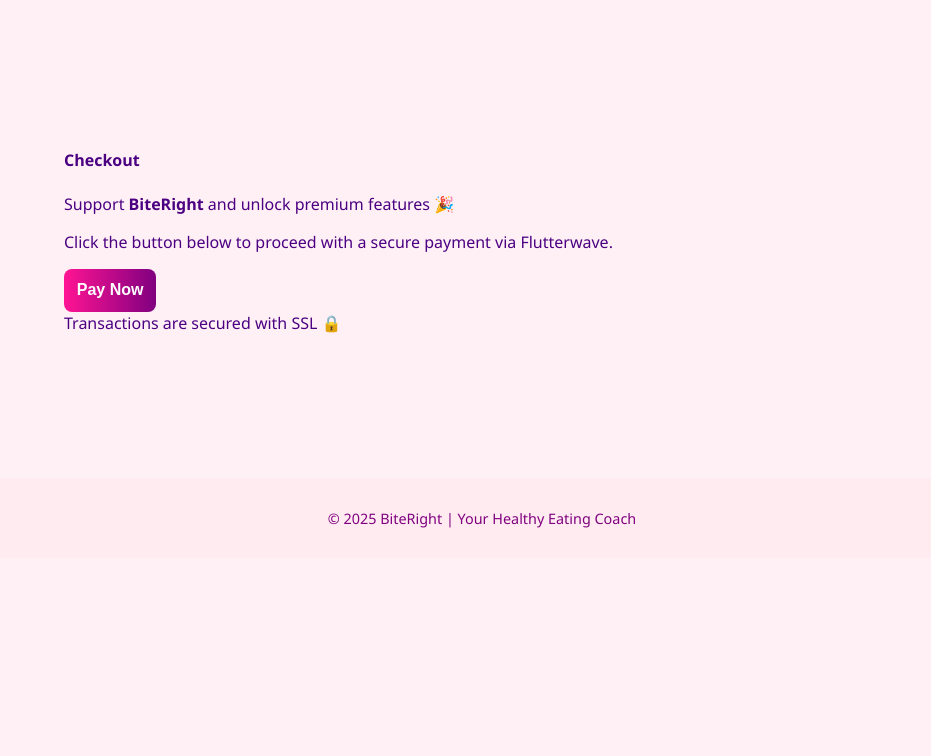
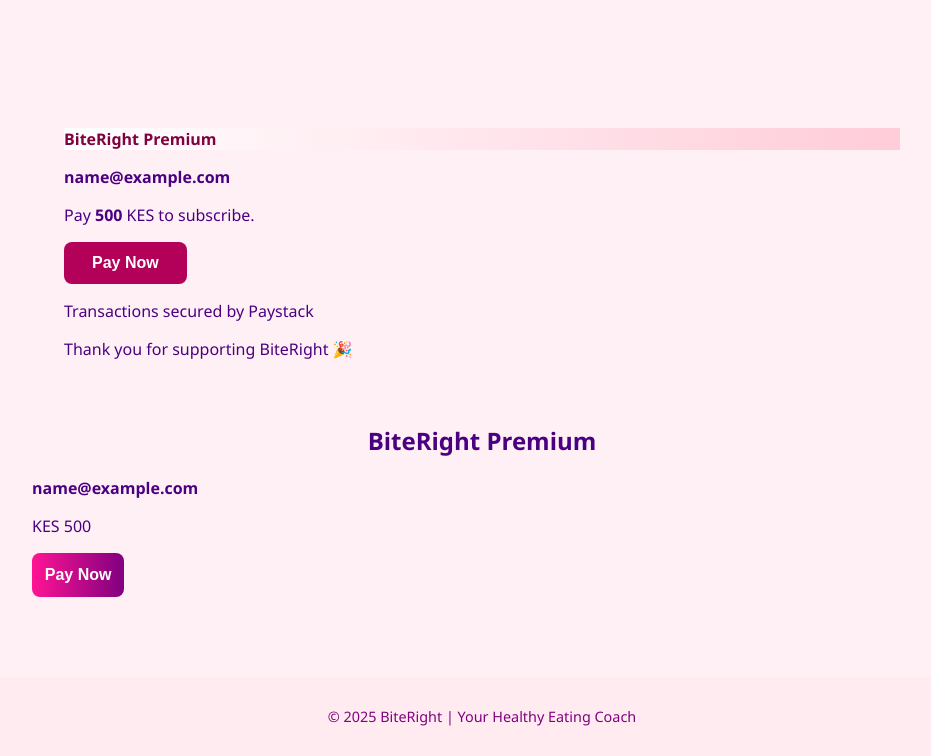
Before and after one commit to Wendy-Okoth/BiteRight, a Flask app: page /checkout in a window 1280 px wide. Shown: the part 65-821 px from the top of the page, without its empty margins (158-1089 px from the left). Before the commit the page ends 593 px from the top, so only its background shows below. Run offline with Flask 3, Linux system fonts and the light colour scheme; the visitor is signed in with stand-in values (Sample User, id 1); some libraries are stand-ins or nearby versions.

Commit message:
Make some updates

```diff
--- a/app.py
+++ b/app.py
@@ -14,11 +14,9 @@
 #client = OpenAI()
 
 # Flutterwave API credentials (TEST MODE)
-FLW_PUBLIC_KEY = "9cdad2c1-a9e8-439c-a1bc-32b3d57020d5"
-FLW_SECRET_KEY = "q1cp4vxcSdf1TEMFkIFnGOzZ9Xh6lk88"
-FLW_ENCRYPTION_KEY = "8QadcNctW1gTG+4PKLnyljfhAt0P2CIwNYSP9oz7fWs="
-FLW_BASE_URL = "https://api.flutterwave.com/v3"
-
+PAYSTACK_PUBLIC_KEY = "pk_test_d1435a1fe37e4d2ee9340f10e455ba037f7b0cc5"
+PAYSTACK_SECRET_KEY = "sk_test_fb568f148fb4bd47af7f7c5043c699351cada724"
+PAYSTACK_VERIFY_URL = "https://api.paystack.co/transaction/verify/{}"
 
 
 # ------------------ Load Environment ------------------
@@ -319,37 +317,70 @@
             print(f"⚠️ Error logging drink: {e}")
     return redirect(url_for("index"))
 
-# ------------------ FLUTTERWAVE PAYMENT ROUTES -----------------
+# ------------------ PAYSTACK PAYMENT ROUTES -----------------
 @app.route("/checkout", methods=["GET", "POST"])
 def checkout():
     if "user_id" not in session:
         return redirect(url_for("login"))
 
+    # If subscription button posts amount/email to /checkout, render checkout with those values
     if request.method == "POST":
         amount = request.form.get("amount", 0)
-        email = request.form.get("email", "user@example.com")
+        email = request.form.get("email") or session.get("email") or f"{session.get('username','user')}@example.com"
+        try:
+            # normalize amount to number (frontend will multiply by 100 later)
+            amount = float(amount)
+        except Exception:
+            amount = 500.0
         return render_template(
             "checkout.html",
-            FLW_PUBLIC_KEY=FLW_PUBLIC_KEY,
+            PAYSTACK_PUBLIC_KEY=PAYSTACK_PUBLIC_KEY,
             amount=amount,
             email=email
         )
 
-    # ✅ Handle GET requests cleanly here
-    return render_template("checkout.html", FLW_PUBLIC_KEY=FLW_PUBLIC_KEY)
-
+    # GET -> show checkout (default values)
+    return render_template(
+        "checkout.html",
+        PAYSTACK_PUBLIC_KEY=PAYSTACK_PUBLIC_KEY,
+        amount=500,
+        email=session.get("email") or f"{session.get('username','user')}@example.com"
+    )
 
 
 @app.route("/verify-payment", methods=["POST"])
 def verify_payment():
-    data = request.json
-    transaction_id = data.get("transaction_id")
+    """
+    Called by frontend after Paystack returns a reference.
+    Expects JSON: { "reference": "<paystack_reference>" }
+    """
+    data = request.get_json() or {}
+    reference = data.get("reference")
+    if not reference:
+        return jsonify({"status": "error", "message": "missing reference"}), 400
 
-    url = f"https://api.flutterwave.com/v3/transactions/{transaction_id}/verify"
-    headers = {"Authorization": f"Bearer {FLW_SECRET_KEY}"}
+    headers = {"Authorization": f"Bearer {PAYSTACK_SECRET_KEY}"}
+    url = PAYSTACK_VERIFY_URL.format(reference)
 
-    response = requests.get(url, headers=headers)
-    return jsonify(response.json())
+    try:
+        resp = requests.get(url, headers=headers, timeout=10)
+        resp.raise_for_status()
+        payload = resp.json()
+    except requests.RequestException as e:
+        return jsonify({"status": "error", "message": f"verification request failed: {e}"}), 502
+
+    # Paystack returns payload['status'] True and payload['data']['status'] == 'success'
+    ok = payload.get("status") is True and payload.get("data", {}).get("status") == "success"
+    if ok:
+        # Optionally: save payment/upgrade plan in DB here.
+        # Example:
+        # cur = mysql.connection.cursor()
+        # cur.execute("INSERT INTO payments (user_id, reference, amount, status) VALUES (%s, %s, %s, %s)",
+        #             (session['user_id'], reference, payload['data']['amount']/100, 'success'))
+        # mysql.connection.commit()
+        return jsonify({"status": "success", "data": payload.get("data")})
+    else:
+        return jsonify({"status": "failed", "data": payload}), 400
 
 
 # ------------------ RUN APP ------------------
--- a/templates/checkout.html
+++ b/templates/checkout.html
@@ -3,77 +3,106 @@
 
 <div class="container mt-5">
   <div class="row justify-content-center">
-    <div class="col-md-6">
+    <div class="col-md-8 col-lg-6">
       <div class="card shadow-lg border-0 rounded-3">
-        <div class="card-header bg-primary text-white text-center">
-          <h4>Checkout</h4>
+        <div class="card-header text-center" style="background:linear-gradient(90deg,#fff,#ffccd9);">
+          <h4 style="color:#800040; margin:0;">BiteRight Premium</h4>
         </div>
+
         <div class="card-body text-center">
-          <p class="mb-4">
-            Support <strong>BiteRight</strong> and unlock premium features 🎉
-          </p>
-          <p class="text-muted">
-            Click the button below to proceed with a secure payment via Flutterwave.
+          <p class="mb-2">
+            <strong>{{ email|e }}</strong>
           </p>
 
-          <!-- Pay button (not inside a form) -->
-          <button
-            type="button"
-            id="payButton"
-            class="btn btn-success btn-lg px-4">
+          <p class="mb-4">Pay <strong>{{ amount }}</strong> KES to subscribe.</p>
+
+          <!-- Paystack Payment Button -->
+          <button id="payButton" type="button" class="btn btn-lg" style="background:#b30059;color:#fff;padding:12px 28px;border-radius:8px;">
             Pay Now
           </button>
+
+          <p class="mt-3 text-muted small">Transactions secured by Paystack</p>
         </div>
+
         <div class="card-footer text-center text-muted">
-          Transactions are secured with SSL 🔒
+          Thank you for supporting BiteRight 🎉
         </div>
       </div>
     </div>
   </div>
 </div>
 
-<!-- Flutterwave Inline JS -->
-<script src="https://checkout.flutterwave.com/v3.js"></script>
+<!-- Paystack Inline JS -->
+<!-- Paystack Inline JS -->
+<script src="https://js.paystack.co/v1/inline.js"></script>
+
+<div class="checkout-container">
+  <h2>BiteRight Premium</h2>
+  <p><strong>{{ email }}</strong></p>
+  <p>KES {{ amount }}</p>
+
+  <button id="payButton" class="btn btn-success">Pay Now</button>
+</div>
+
 <script>
-document.getElementById("payButton").addEventListener("click", function() {
-    console.log("🚀 makePayment() called");
-    FlutterwaveCheckout({
-        public_key: "{{ FLW_PUBLIC_KEY }}",
-        tx_ref: "biteright-" + Date.now(),
-        amount: 500,
-        currency: "KES",
-        payment_options: "card, mobilemoney, ussd",
-        customer: {
-            email: "{{ session.get('email', 'user@example.com') }}",
-            phone_number: "07100000000",
-            name: "{{ session.get('username', 'BiteRight User') }}"
+document.addEventListener("DOMContentLoaded", function () {
+  const payButton = document.getElementById("payButton");
+
+  payButton.addEventListener("click", function () {
+    console.log("🚀 Paystack payment starting...");
+
+    // ✅ Injected safely from Flask (always strings/numbers)
+    const paystackKey = "{{ PAYSTACK_PUBLIC_KEY }}";
+    const customerEmail = "{{ email|e }}";
+    const amountKobo = Number("{{ amount|int }}") * 100;  // Ensure it's a number
+    const customerName = "{{ session.get('username', 'BiteRight User') }}";
+
+    const handler = PaystackPop.setup({
+      key: paystackKey,
+      email: customerEmail,
+      amount: amountKobo,
+      currency: "KES", // ⚠️ Ensure your Paystack account supports KES
+      ref: "biteright-" + Date.now(),
+      metadata: {
+        custom_fields: [
+          {
+            display_name: "Customer Name",
+            variable_name: "customer_name",
+            value: customerName
+          }
+        ]
       },
-        customizations: {
-            title: "BiteRight Premium",
-            description: "Access exclusive features and support us 💚",
-            logo: "{{ url_for('static', filename='images/logo.png') }}"
-        },
-        callback: function (data) {
-            console.log("✅ Payment complete:", data);
+      callback: function (response) {
+        console.log("✅ Paystack callback:", response);
 
+        // Send reference to backend for verification
         fetch("/verify-payment", {
           method: "POST",
           headers: { "Content-Type": "application/json" },
-                body: JSON.stringify({ transaction_id: data.transaction_id })
+          body: JSON.stringify({ reference: response.reference })
         })
-            .then(res => res.json())
-            .then(result => {
-                if (result.status === "success") {
-                    alert("✅ Payment successful!");
+        .then(r => r.json())
+        .then(res => {
+          console.log("verify-payment response:", res);
+          if (res.status === "success") {
+            alert("✅ Payment successful! Thank you.");
             window.location.href = "/";
           } else {
-                    alert("⚠️ Payment verification failed.");
+            alert("⚠️ Payment verification failed. See console for details.");
+            console.log("verify failed:", res);
+          }
+        })
+        .catch(err => {
+          console.error("verify-payment error:", err);
+          alert("⚠️ Error verifying payment.");
+        });
+      },
+      onClose: function () {
+        console.log("❌ Payment popup closed");
       }
     });
-        },
-        onclose: function() {
-            console.log("❌ Payment popup closed");
-        },
+
+    handler.openIframe();
   });
 });
 </script>
```
Also changed, not shown: 1 other file. Lines whose indentation alone changed are shown as unchanged.
